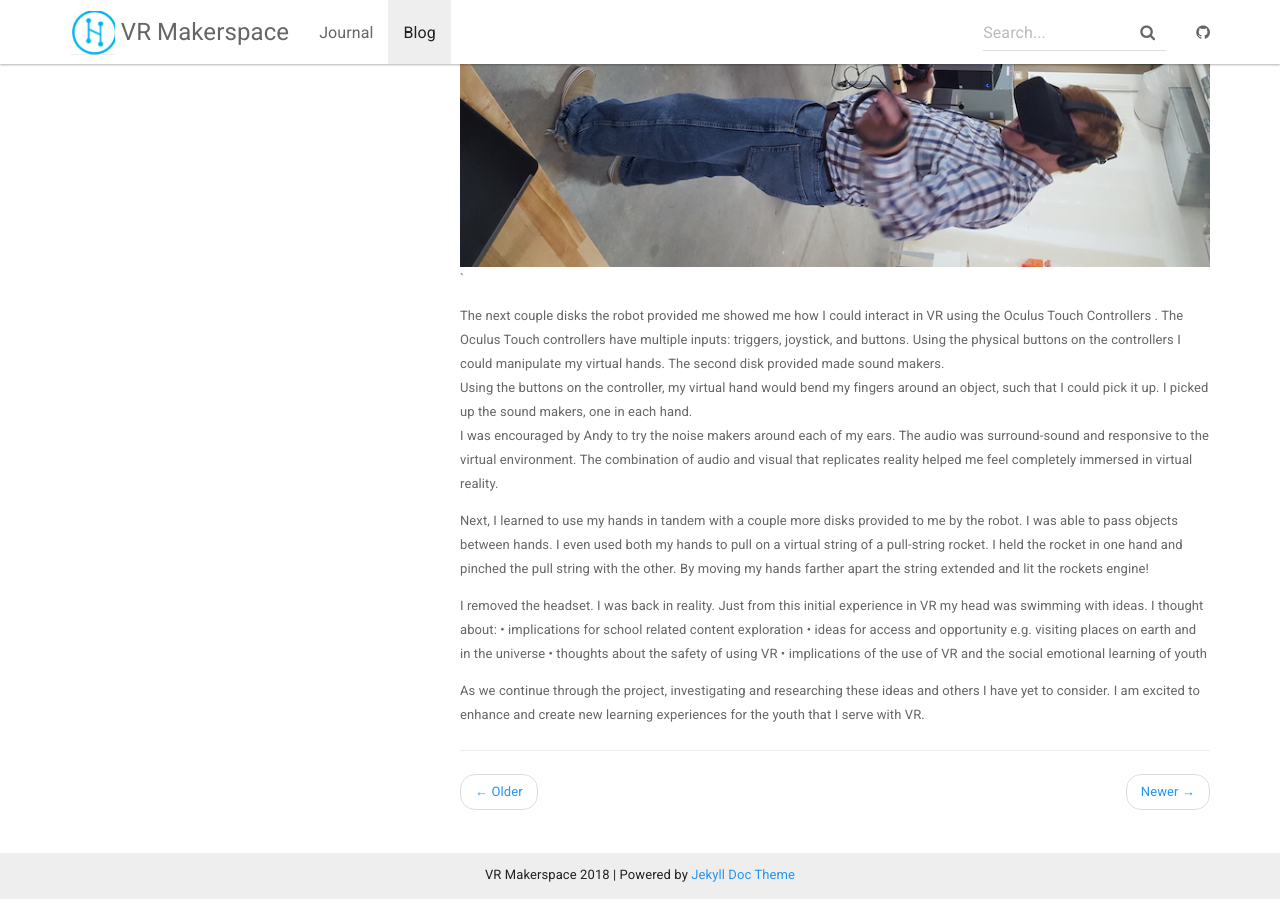
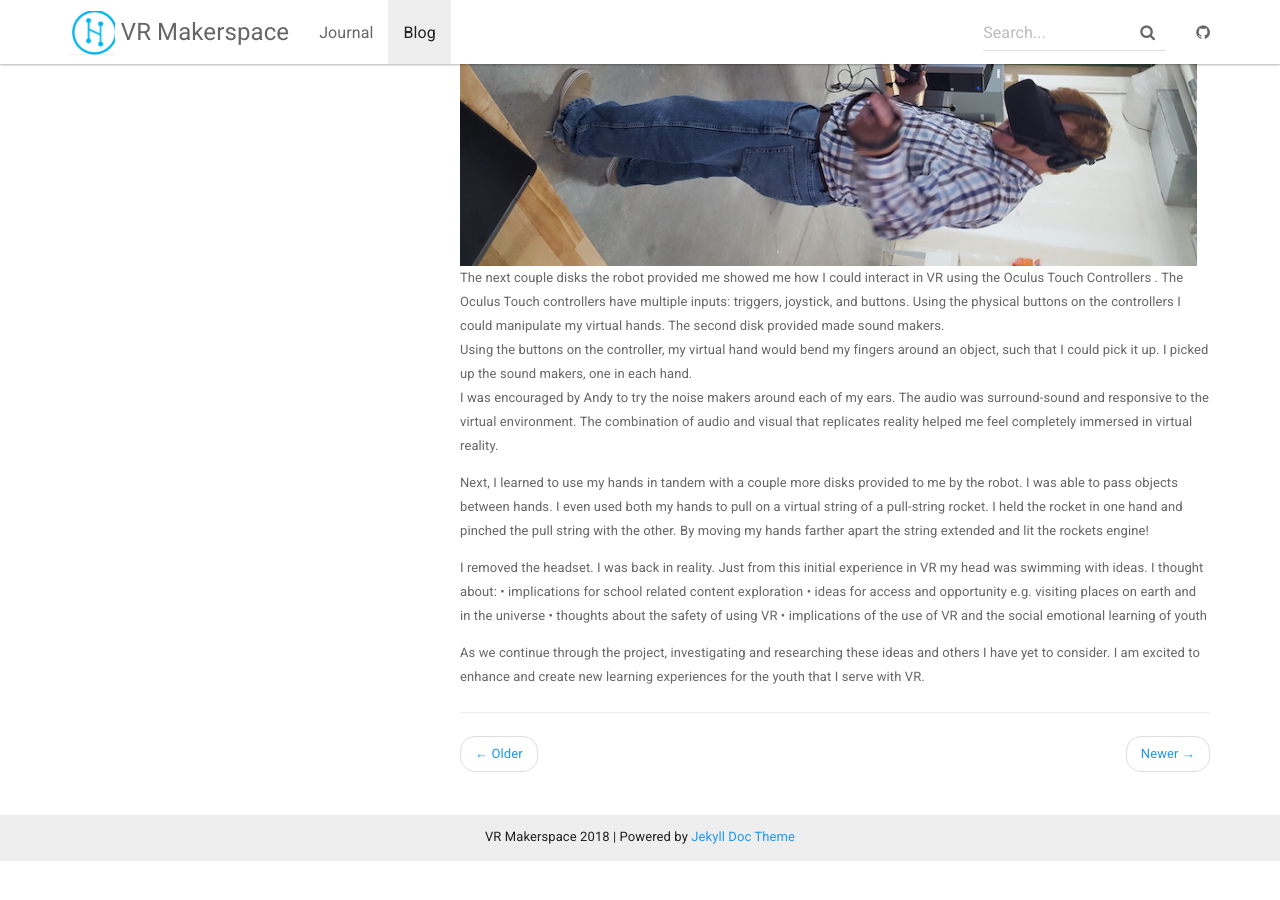
Before and after one commit to aksakalli/jekyll-doc-theme, a Jekyll site: the page built from _posts/2018-03-05-dagen-first-time.md, in a window 1280 px wide and 900 px high, scrolled down 993 px. Built offline with Jekyll 4.4.1, drawn with Linux system fonts in a browser that asks for light colours; nearby versions of some CDN libraries; after the commit the page ends 1855 px from its top, so only the background shows below that.

Commit message:
Update 2018-03-05-dagen-first-time.md

```diff
--- a/_posts/2018-03-05-dagen-first-time.md
+++ b/_posts/2018-03-05-dagen-first-time.md
@@ -29,7 +29,7 @@ I held my hand still near a butterfly it would land on my finger.  I stuck out m
 hand and extended my finger (virtually and in reality).  The butterfly floated near and
 landed on my finger. I was interacting with this new virtual environment!
 
-![My First Time]({{ "../assets/Dagen1stTime1.jpg" | absolute_url }})`
+![My First Time]({{ "../assets/Dagen1stTime1.jpg" | absolute_url }}){: .mugshot }
 
 The next couple disks the robot provided me showed me how I could interact in VR
 using the Oculus Touch Controllers .   The Oculus Touch controllers have multiple
```
